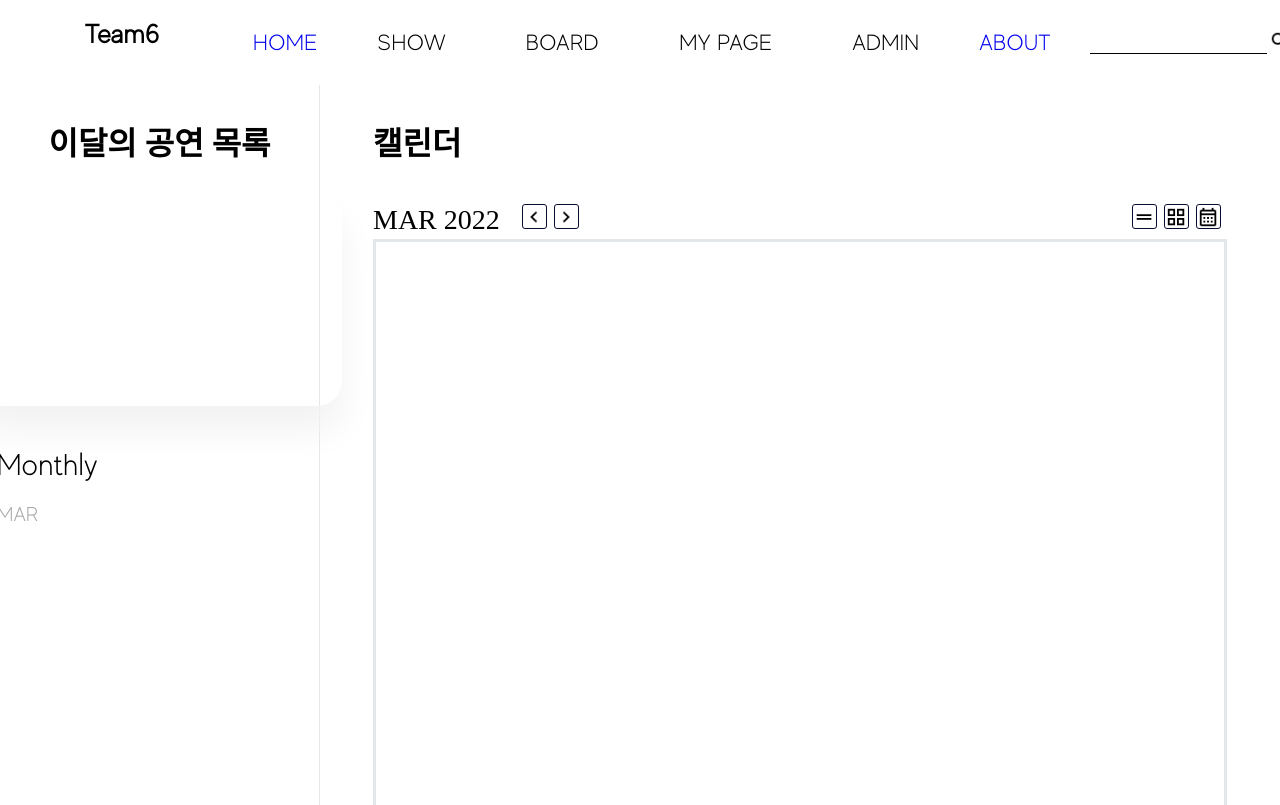
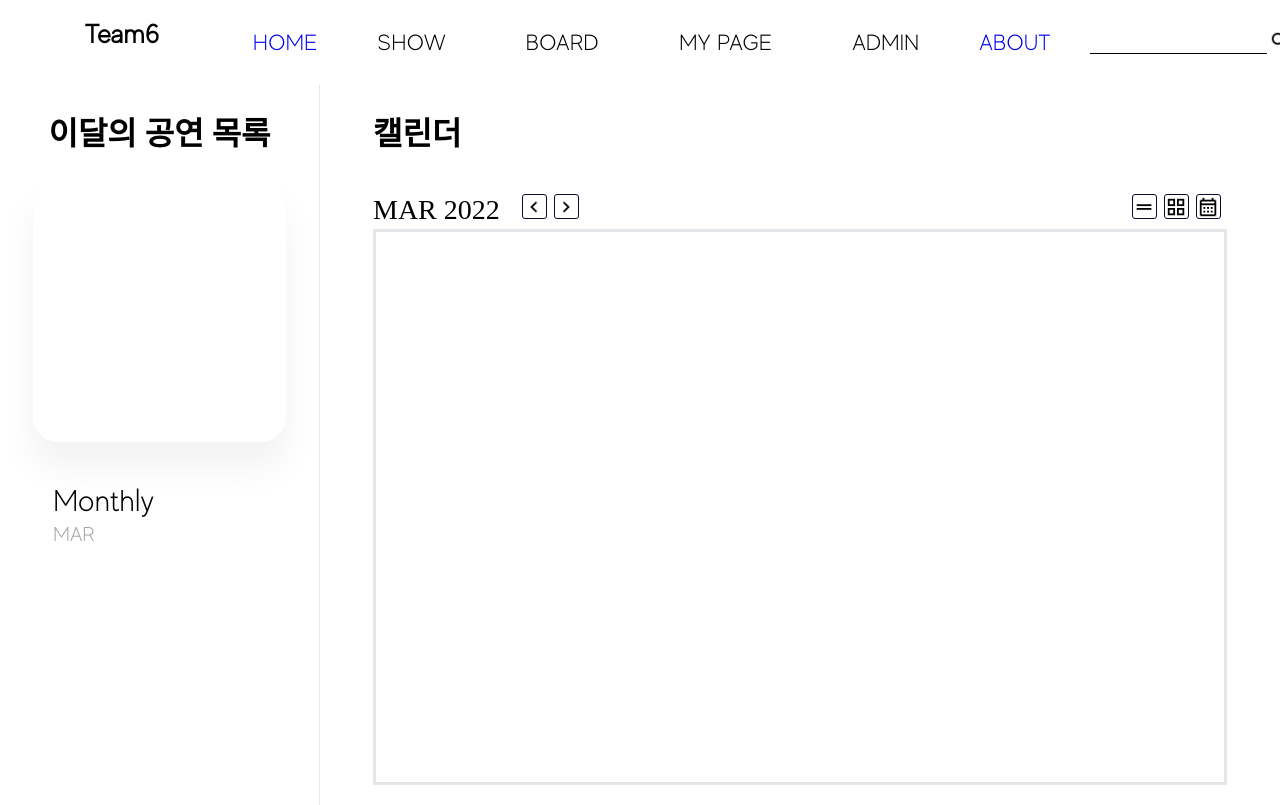
Before and after one commit to o-haa/theGreatest6, a website: page front/views/show/showCalendar.html in a window 1280 px wide. Drawn offline with Linux system fonts and the light colour scheme.

Commit message:
[front/modify] myCalendar 자잘한 css 수정 + 그 외 css 세부 수정

```diff
--- a/front/public/css/show/_calBoxLayer.css
+++ b/front/public/css/show/_calBoxLayer.css
@@ -7,33 +7,37 @@
         _contentLayer.css (line 4) padding-top:23px로 같이 수정
         같은 높이임.
     */
-    padding: 33px 33px 33px 33px;
+    padding: 23px 33px 33px 33px;
     display: flex;
     align-items: center;
     flex-direction: column;
     border-right:1px solid #E3E7EA;
     box-sizing: border-box;
+    white-space: nowrap;
+    overflow: auto;
+    box-sizing: border-box;
 }
 
 /* 소형 캘린더 */
 #content > #calContent > #calSmall{
-    width: 365px;
-    height: 332px;
+    width: 100%;
+    height: 68%;
     margin-top: 27px;
     margin-bottom: 42px;
     border-radius: 25px;
     box-shadow: 0px 25px 37px #F2F2F2;
+    box-sizing: border-box;
 }
 
 /* 위클리 카드 뉴스 */
 #content > #calContent > #monthly{
-    width: 366px;
+    width: 100%;
     height: 500px;
     padding:0px 20px;
     box-sizing: border-box;
 }
 #content > #calContent > #monthly > #monthlyTitle{
-    margin-bottom: 20px;
+    margin-bottom: 2%;
     font-size:30px;
 }
 #content > #calContent > #monthly > #monthTitleSmall{
--- a/front/public/css/show/_contentLayout.css
+++ b/front/public/css/show/_contentLayout.css
@@ -7,7 +7,7 @@
         _calBoxLayer.css (line 14) padding-top:23px로 같이 수정
         같은 높이임.
     */
-    padding: 33px 59px 50px 53px;
+    padding: 23px 59px 50px 53px;
     font-family: 'engFontSemiBold';
     box-sizing: border-box;
 }
--- a/front/public/css/show/myCalendar.css
+++ b/front/public/css/show/myCalendar.css
@@ -19,11 +19,16 @@
 /* 본문 왼쪽 달력 박스  : calContent */
 #content > #calContent{
     width: 25%;
-    padding: 33px 33px 33px 33px;
+    height: 100%;
+    padding: 23px 33px 33px 33px;
     display: flex;
     align-items: center;
     flex-direction: column;
     border-right:1px solid #E3E7EA;
+    white-space: nowrap;
+    overflow: auto;
+    box-sizing: border-box;
+    box-sizing: border-box;
 }
 /* 사용자명, level이 표시되는 뱃지 div */
 #content > #calContent > #userBadge{
@@ -31,7 +36,6 @@
     height: 50px;
     display: flex;
     align-items: center;
-    justify-content: space-between;
     box-sizing: border-box;
 }
 /* level 표시 icon */
@@ -41,7 +45,6 @@
     margin-right: 16px;
     padding: 8px;
     border-radius: 5px;
-    font-family: 'basicMid';
     font-size: 35px;
     text-align: center;
     color: #fff;
@@ -51,42 +54,49 @@
 }
 #content > #calContent > #userBadge > #username{
     color: #465D58;
-    font-size: 40px;
+    font-size: 39px;
 }
 
 /* 일정 생성 버튼 */
 #content > #calContent > #createEventBtn{
     width: 100%;
-    height: 65px;
-    margin: 25px 0 70px 0;
-    border: 2px solid #465D58;
+    height: 20%;
+    min-height: 48px;
+    max-height: 55px;
+    margin: 3% 0 0 0;
     border-radius: 5px;
-    font-size: 25px;
-    color: #465D58;
+    font-size: 23px;
+    font-family: 'basicLight';
+    text-align: center;
+    color: #FFF;
+    background: #465D58;
 }
 
 /* 소형 캘린더 */
 #content > #calContent > #calSmall{
-    width: 365px;
-    height: 332px;
-    margin-bottom: 42px;
+    width: 100%;
+    /* height : clamp (520px,68%,800px); */
+    height: 68%;
+    min-height: 280px;
+    /* min-height: 260px; */
+    margin-top: 40px;
+    margin-bottom: 30px;
     border-radius: 25px;
+    background: brown;
     box-shadow: 0px 25px 37px #F2F2F2;
+    box-sizing: border-box;
 }
 
 /* 위클리 카드 뉴스 */
 #content > #calContent > #monthly{
-    width: 366px;
-    height: 500px;
+    width: 100%;
     box-sizing: border-box;
 }
 #content > #calContent > #monthly > #monthlyTitle{
-    padding:0px 20px;
-    margin-bottom: 12px;
+    margin-bottom: 5px;
     font-size:30px;
 }
 #content > #calContent > #monthly > #monthTitleSmall{
-    padding:0px 20px;
     margin-bottom: 12px;
     color: #A5A5A5;
 }
@@ -97,56 +107,57 @@
 }
 #content > #calContent > #monthly > #menuSmall> #menuSmallCards{
     width: 100%;
-    white-space: nowrap;
-    overflow: auto;
+    height: 300px;
 }
 /* 일정 카드 공통 속성 */
 #content > #calContent > #monthly > #menuSmall> #menuSmallCards > .menuSmallCard{
     width: 100%;
     height: 100px;
-    border-radius: 10px;
     margin-bottom: 9px;
+    padding: 8px;
     display: flex;
     justify-content: space-between;
-    background:#232323;
     font-size:20px;
     color: #fff;
+    border-radius: 10px;
+    background:#232323;
     box-sizing: border-box;
 }
 /* 월일 표시 박스 */
 .menuSmallCard > .calBox{
-    width:33%;
+    width: 33%;
     height: 100%;
-    padding: auto 35px;
+    /* padding: 0px 12px 2px 25px; */
     vertical-align: bottom;
     box-sizing: border-box;
 }
 .menuSmallCard > .calBox>.calBoxDate{
-    padding:17px 30px 0px 30px;
-    height:45px;
+    height: 45px;
+    margin-bottom: 5px;
     font-size: 45px;
-    font-family: 'basicBoldStrong';
+    font-family: 'basicBold';
     text-align: center;
+    line-height: 120%;
 }
 .menuSmallCard > .calBox>.calBoxMonth{
     font-size: 18px;
-    font-family: 'basicBoldStrong';
+    font-family: 'basicBold';
     text-align: center;
 }
 /* 일정 표시  */
 .menuSmallCard > .listBox{
     width: 66%;
     height: 100%;
-    padding: 10px 0px 10px 60px;
+    padding-left: 8px;
     box-sizing: border-box;
 }
-.menuSmallCard > .listBox > .listBox {
+.menuSmallCard > .listBox > .listBoxIn {
     display: flex;
     align-items: center;
     height: 50%;
     box-sizing: border-box;
 }
-.menuSmallCard > .listBox > .listBox > .Post{
+.menuSmallCard > .listBox > .listBoxIn > .Post{
     width: 8px;
     height: 8px;
     border-radius: 50%;
@@ -154,23 +165,23 @@
     background: brown;
 }
 
-.menuSmallCard > .listBox > .listBox > .Memo{
+.menuSmallCard > .listBox > .listBoxIn > .Memo{
     display: flex;
-    justify-content: flex-start;
     flex-direction: column;
+    justify-content: space-between;
 }
-.menuSmallCard > .listBox > .listBox > .Memo > .memoTitle{
-    font-size: 12px;
+.menuSmallCard > .listBox > .listBoxIn > .Memo > .memoTitle{
+    font-size: 14px;
 }
-.menuSmallCard > .listBox > .listBox > .Memo > .memoContent{
-    font-size: 8px;
+.menuSmallCard > .listBox > .listBoxIn > .Memo > .memoContent{
+    font-size: 10px;
 }
 
 
 /* 본문 오른쪽 카드 컨텐츠 박스 */
 #content > #mainContent{
     width: 75%;
-    padding: 33px 59px 50px 53px;
+    padding: 23px 59px 50px 53px;
     font-family: 'engFontSemiBold';
     box-sizing: border-box;
 }
@@ -228,6 +239,6 @@
 
 #content > #mainContent > #mainCal {
     width: 100%;
-    height: 790px;
+    height: 85%;
     border: 3px solid #E3E7EA;
 }
--- a/front/public/css/show/showCalendar.css
+++ b/front/public/css/show/showCalendar.css
@@ -72,6 +72,6 @@
 
 #content > #mainContent > #mainCal {
     width: 100%;
-    height: 740px;
+    height: 85%;
     border: 3px solid #E3E7EA;
 }
```
Also changed, not shown: front/views/show/myCalendar.html (+38 -4 lines), front/views/show/showList.html (+3 -0 lines), 3 other files.
